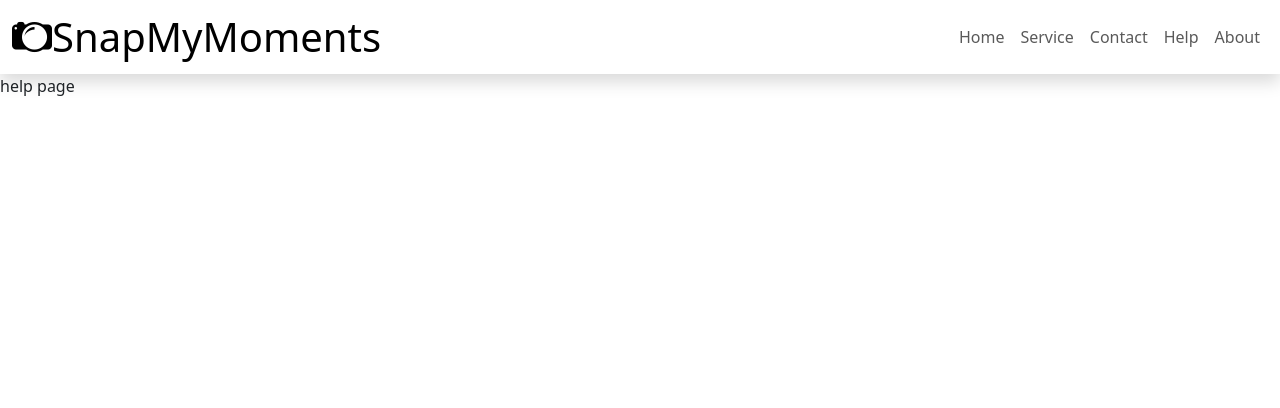
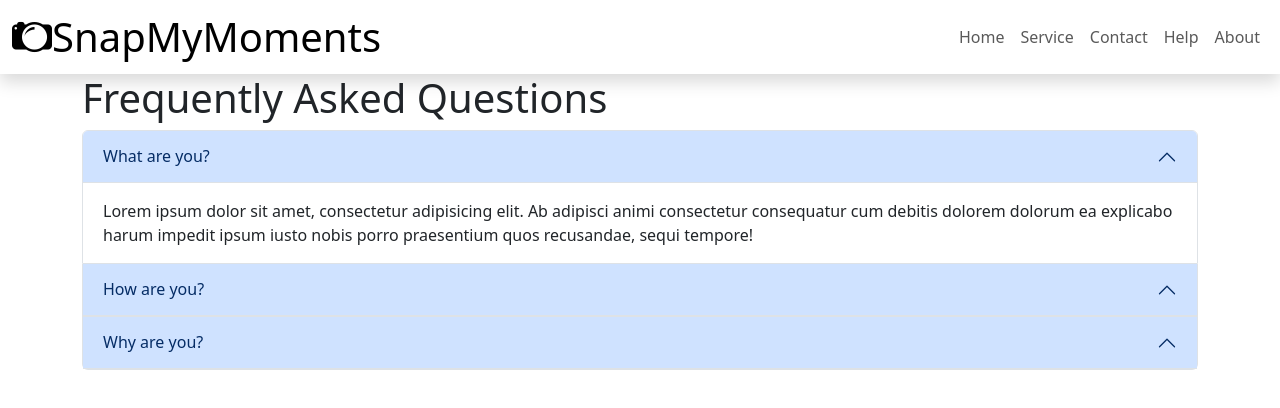
Before and after one commit to Blurpex/snap-my-moments, a React (Vite) app: page /help in a window 1280 px wide. Shown: the top 408 px of the page. Built offline with nearby package versions, Linux system fonts and the light colour scheme.

Commit message:
added FAQ in help

```diff
--- a/src/pages/Help.jsx
+++ b/src/pages/Help.jsx
@@ -1,8 +1,29 @@
+import Accordion from "../components/Accordion.jsx";
+
 const Help = () => {
 
+    const faqData = [
+        {
+            question: "What are you?",
+            answer: "Lorem ipsum dolor sit amet, consectetur adipisicing elit. Ab adipisci animi consectetur consequatur cum debitis dolorem dolorum ea explicabo harum impedit ipsum iusto nobis porro praesentium quos recusandae, sequi tempore!"
+        },
+        {
+            question: "How are you?",
+            answer: "Lorem ipsum dolor sit amet, consectetur adipiscing elit, sed do eiusmod tempor incididunt ut labore et dolore magna aliqua. Proin libero nunc consequat interdum. Lacinia at quis risus sed vulputate odio ut enim. Tempor commodo ullamcorper a lacus vestibulum sed arcu non. Diam ut venenatis tellus in metus vulputate. Viverra orci sagittis eu volutpat. Mattis nunc sed blandit libero volutpat. Morbi tristique senectus et netus et malesuada fames ac turpis. Condimentum mattis pellentesque id nibh tortor id aliquet lectus proin. Diam volutpat commodo sed egestas egestas. Massa vitae tortor condimentum lacinia quis. Nibh nisl condimentum id venenatis a condimentum vitae sapien. Sagittis eu volutpat odio facilisis mauris sit. Libero id faucibus nisl tincidunt eget nullam non nisi est. Imperdiet nulla malesuada pellentesque elit. Pellentesque massa placerat duis ultricies lacus sed turpis. Tortor posuere ac ut consequat semper viverra nam."
+        },
+        {
+            question: "Why are you?",
+            answer: "Lorem ipsum dolor sit amet, consectetur adipiscing elit, sed do eiusmod tempor incididunt ut labore et dolore magna aliqua. Proin libero nunc consequat interdum. Lacinia at quis risus sed vulputate odio ut enim. Tempor commodo ullamcorper a lacus vestibulum sed arcu non. Diam ut venenatis tellus in metus vulputate. Viverra orci sagittis eu volutpat. Mattis nunc sed blandit libero volutpat. Morbi tristique senectus et netus et malesuada fames ac turpis. Condimentum mattis pellentesque id nibh tortor id aliquet lectus proin. Diam volutpat commodo sed egestas egestas. Massa vitae tortor condimentum lacinia quis. Nibh nisl condimentum id venenatis a condimentum vitae sapien. Sagittis eu volutpat odio facilisis mauris sit. Libero id faucibus nisl tincidunt eget nullam non nisi est. Imperdiet nulla malesuada pellentesque elit. Pellentesque massa placerat duis ultricies lacus sed turpis. Tortor posuere ac ut consequat semper viverra nam."
+        }
+    ]
+
     return(
-        <>help page</>
+        <div className="container">
+            <h1>Frequently Asked Questions</h1>
+            <Accordion data={faqData} />
+        </div>
     )
+
 }
 
 export default Help
```
